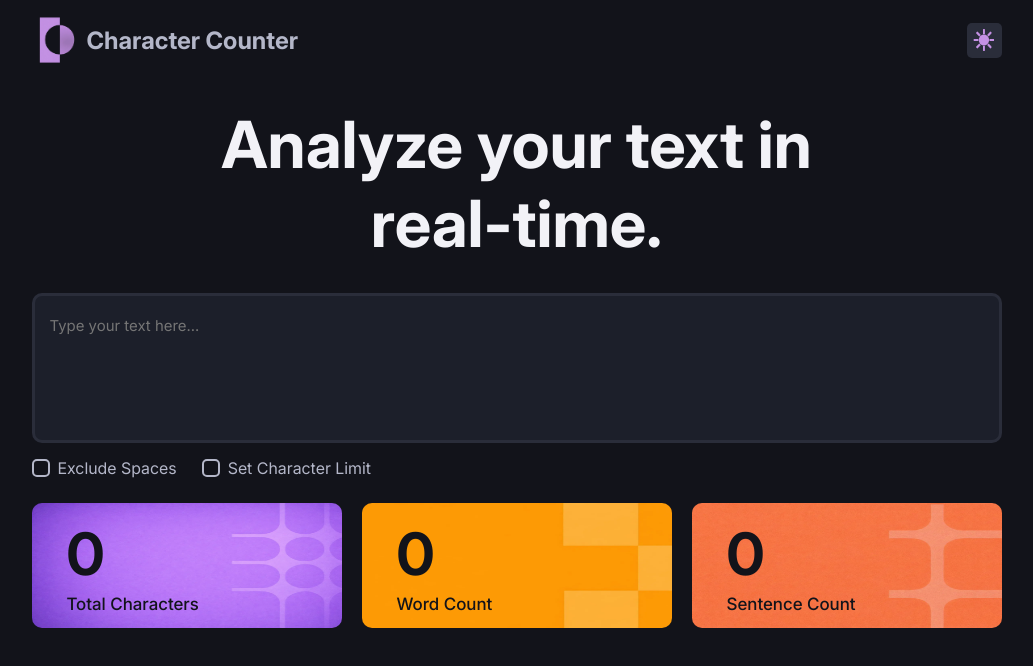
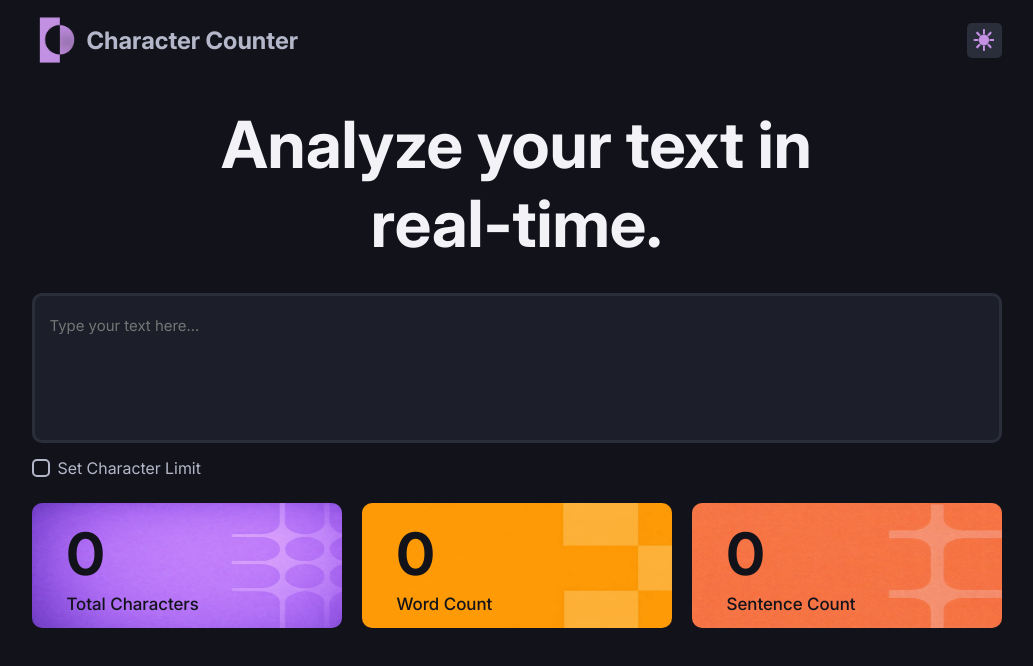
Before and after one commit to macias-german/character-counter-project, a React (Vite) app: page / in a window 1280 px wide. Shown: the top 666 px of the page, without its empty margins (116-1149 px from the left). Built offline with nearby package versions, Linux system fonts and the light colour scheme.

Commit message:
add: now exclude spaces only appear if the textarea have an space

```diff
--- a/src/components/Controls.jsx
+++ b/src/components/Controls.jsx
@@ -13,6 +13,8 @@ const Controls = ({ text, limitCharacter, limitValue, excludeSpaces, handleLimit
     return (
         <div className="controls">
             <div className="checkbox">
+                {
+                    text.includes(" ") &&
                     <label>
                         <input
                             type="checkbox"
@@ -21,7 +23,7 @@ const Controls = ({ text, limitCharacter, limitValue, excludeSpaces, handleLimit
                         />
                         Exclude Spaces
                     </label>
-
+                }
                 {
                     (text.length <= 0 || limitCharacter) &&
                     <label>
@@ -33,7 +35,6 @@ const Controls = ({ text, limitCharacter, limitValue, excludeSpaces, handleLimit
                         Set Character Limit
                     </label>
                 }
-
                 {
                     limitCharacter &&
                     <input
```
Lines whose indentation alone changed are shown as unchanged.
